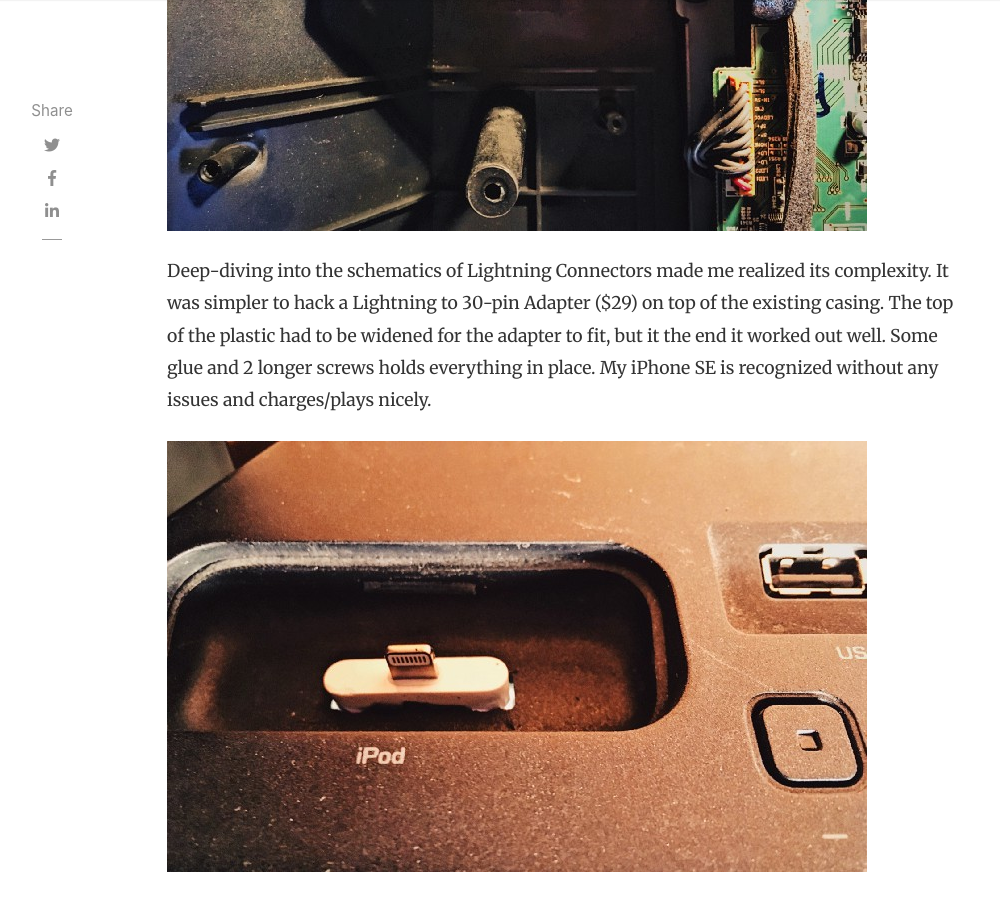
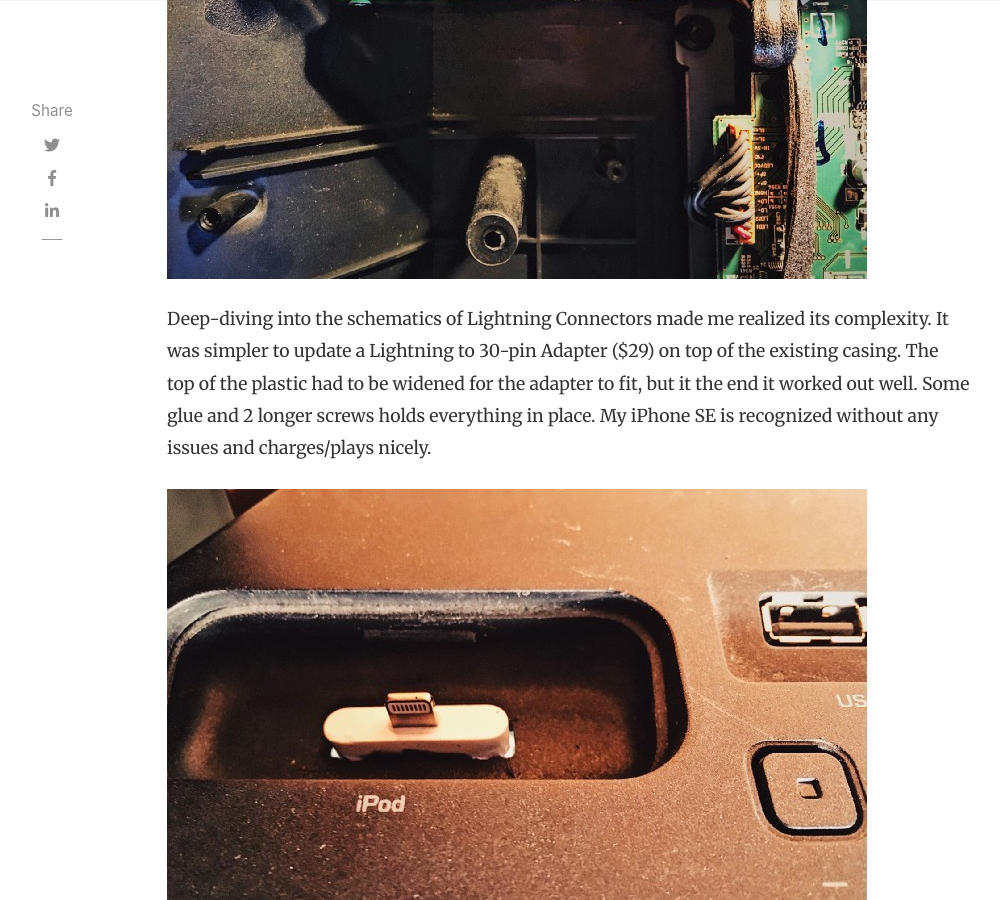
Before and after one commit to bodak/bodak.github.io, a Jekyll site: the page built from _posts/2017-03-09-yamaha.md, in a window 1280 px wide and 900 px high, scrolled down 1975 px. Shown: the whole window, without its empty margins (118-1118 px from the left). Built offline with Jekyll 4.4.1, drawn with Linux system fonts in a browser that asks for light colours; nearby versions of some CDN libraries; some of the changed text lies outside the part shown.

Commit message:
post: add comments

```diff
--- a/_posts/2017-03-09-yamaha.md
+++ b/_posts/2017-03-09-yamaha.md
@@ -28,7 +29,7 @@ Bluetooth wireless connectivity
 ## 1. Adding the Lightning port
 ![](/assets/images/yamaha/2.jpeg)
 
-Deep-diving into the schematics of Lightning Connectors made me realized its complexity. It was simpler to hack a Lightning to 30-pin Adapter ($29) on top of the existing casing. The top of the plastic had to be widened for the adapter to fit, but it the end it worked out well. Some glue and 2 longer screws holds everything in place. My iPhone SE is recognized without any issues and charges/plays nicely.
+Deep-diving into the schematics of Lightning Connectors made me realized its complexity. It was simpler to update a Lightning to 30-pin Adapter ($29) on top of the existing casing. The top of the plastic had to be widened for the adapter to fit, but it the end it worked out well. Some glue and 2 longer screws holds everything in place. My iPhone SE is recognized without any issues and charges/plays nicely.
 
 ![](/assets/images/yamaha/3.jpeg)
 
```
Also changed, not shown: other parts of _posts/2017-03-09-yamaha.md (+2 -1 lines).
